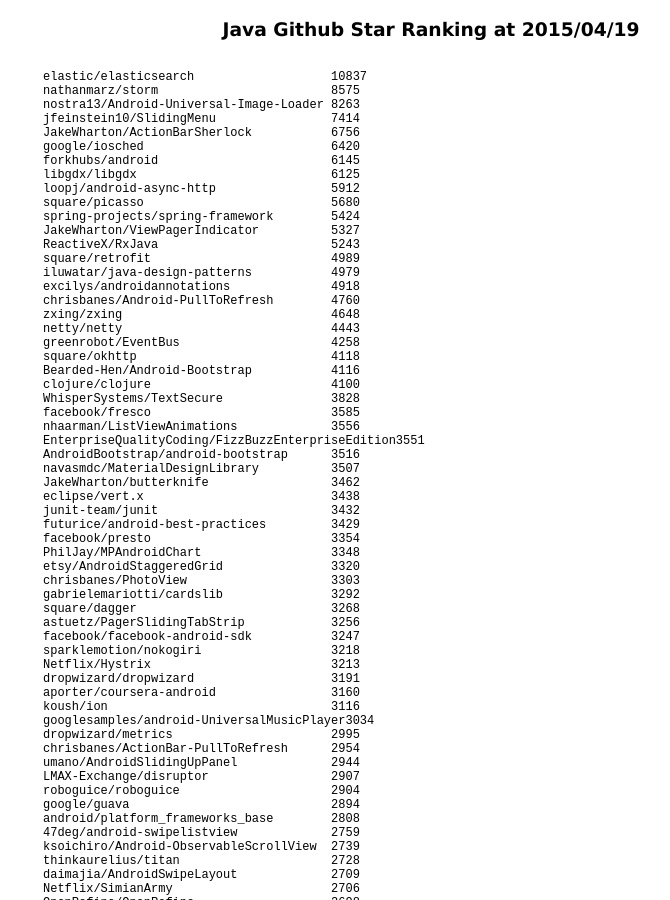
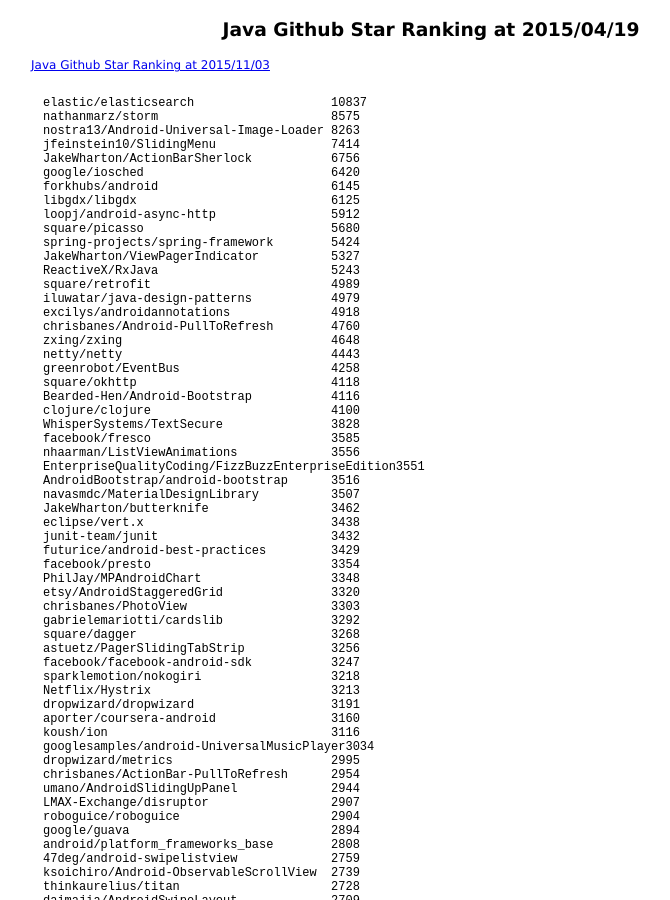
Before and after one commit to 38elements/38elements.github.com, a Jekyll site: the page built from _posts/2015-04-19-java-repository-github-star-ranking.md, in a window 1280 px wide and 900 px high. Shown: the whole window, without its empty margins (209-879 px from the left). Built offline with Jekyll 4.4.1, drawn with Linux system fonts in a browser that asks for light colours; Markdown is read by kramdown in place of the engine named in the settings.

Commit message:
Update 2015-04-19-java-repository-github-star-ranking.md

```diff
--- a/_posts/2015-04-19-java-repository-github-star-ranking.md
+++ b/_posts/2015-04-19-java-repository-github-star-ranking.md
@@ -2,6 +2,7 @@
 layout: posts
 title: Java Github Star Ranking at 2015/04/19
 ---
+[Java Github Star Ranking at 2015/11/03](/2015/11/03/java-repository-github-star-ranking.html)
 <pre style="background-color: white;border: none;">
 elastic/elasticsearch                   10837
 nathanmarz/storm                        8575
```
